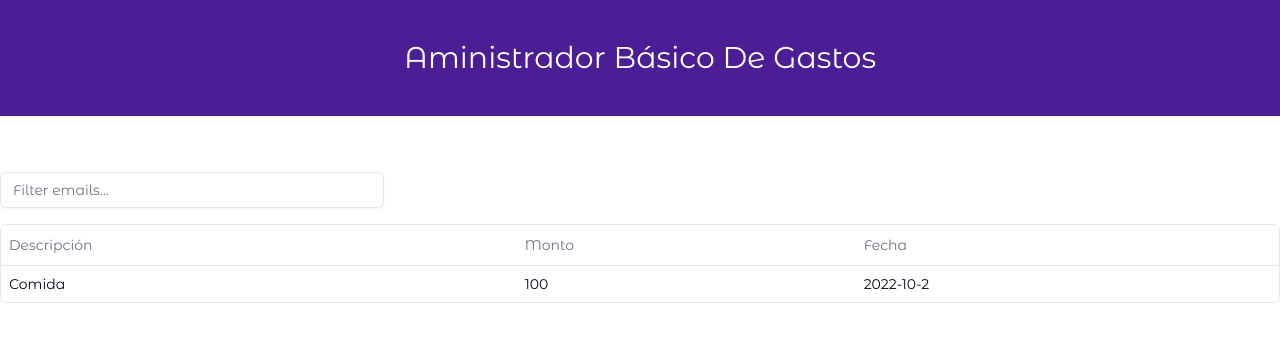
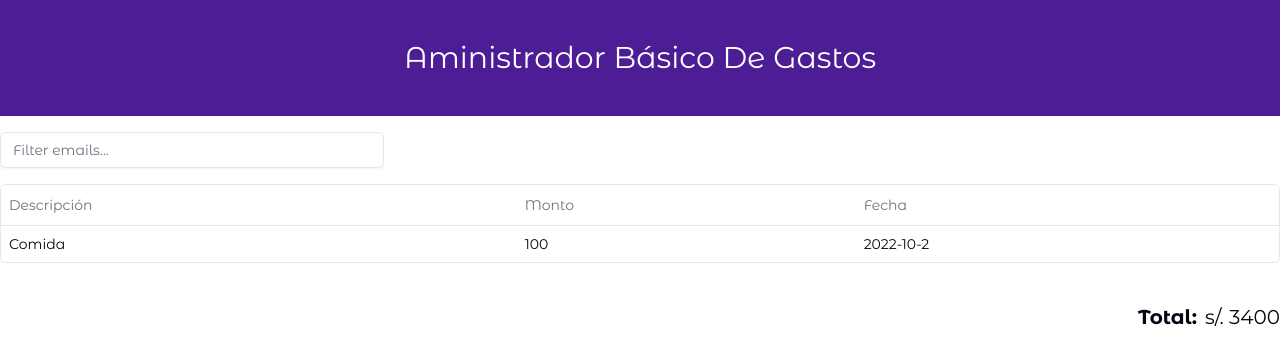
Before and after one commit to sstoledo/Sistema-De-Gastos, a Next.js app: page / in a window 1280 px wide. Shown: the top 364 px of the page. Built offline with nearby package versions, Linux system fonts and the light colour scheme.

Commit message:
mount total of payment added

```diff
--- a/src/app/page.tsx
+++ b/src/app/page.tsx
@@ -19,10 +19,14 @@ export default async function Home() {
 
   return (
     <>
+        {/*FORMULARIO*/}
+        <DataTable columns={columns} data={data} />
 
-      <div className="container mx-auto py-10">
-        <DataTable columns={columns} data={data} />
-      </div>
+        <div className="w-full flex justify-end mt-10">
+          <p className="font-bold text-xl">Total:
+            <span className="ml-2 font-normal">s/. 3400</span>
+          </p>
+        </div>
 
     </>
   );
```
